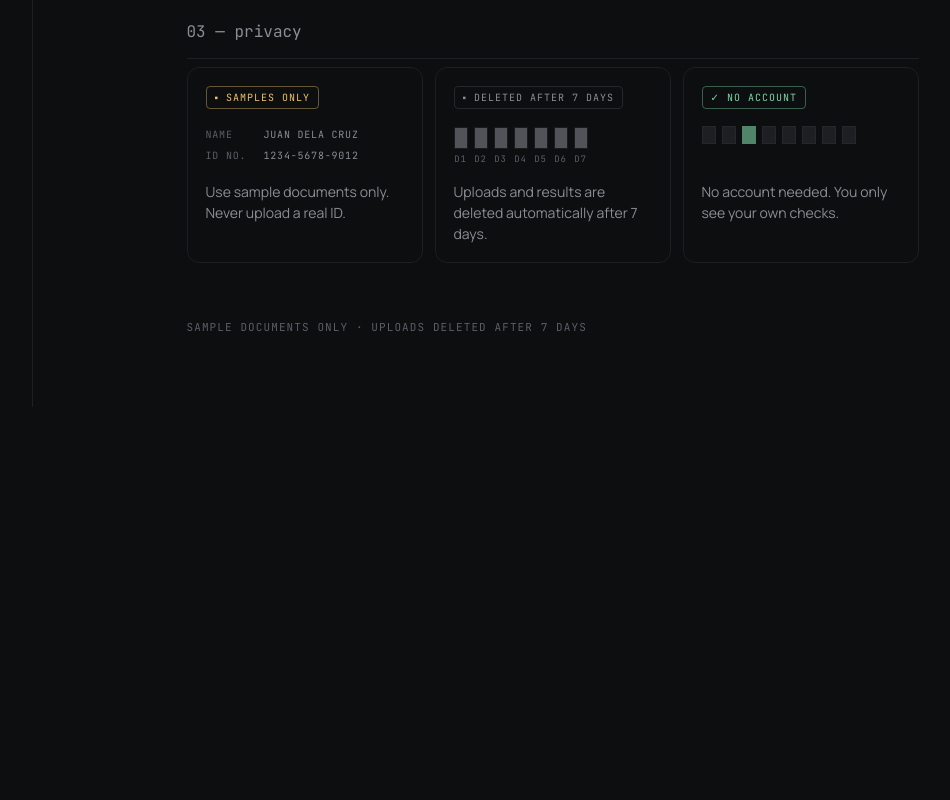
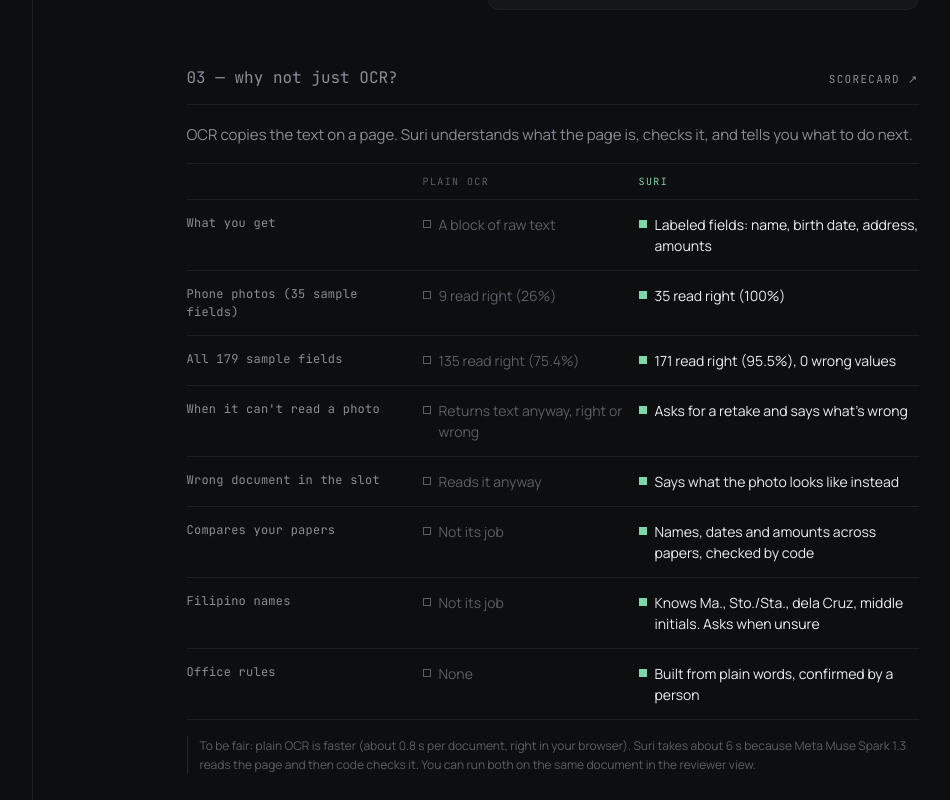
Before and after one commit to btokne-auth/suri, a Next.js app: page / in a window 1280 px wide. Shown: the part 1480-2280 px from the top of the page, without its empty margins (208-1158 px from the left). Before the commit the page ends 1887 px from the top, so only its background shows below. Built offline with nearby package versions, Linux system fonts and the light colour scheme.

Commit message:
Landing: problem-first hero copy, why not just OCR section

```diff
--- a/app/landing-polish.css
+++ b/app/landing-polish.css
@@ -1,5 +1,5 @@
 /* =========================================================
-   Suri — landing polish v12 (hand-written, do not edit by AI)
+   Suri — landing polish v13 (hand-written, do not edit by AI)
    1) stats: each cell has its own hover
       - cell 1: bars refill, the gap over OCR lights up
       - cell 2: 179 field squares light up in a wave
@@ -1323,6 +1323,116 @@
 .landing-process-row:hover::before,
 .landing-process-row:focus-visible::before { opacity: 1; }
 
+/* ---------- 9) Hero lead line ---------- */
+.landing-lead {
+  margin: 0 0 -8px;
+  font-size: 22px;
+  font-weight: 600;
+  line-height: 1.3;
+  color: var(--text);
+}
+
+/* ---------- 10) Why not just OCR ---------- */
+.why-intro {
+  margin: 18px 0 16px;
+  font-size: 15px;
+  line-height: 1.6;
+  color: var(--text-2);
+}
+.why-table {
+  display: flex;
+  flex-direction: column;
+  border-top: 1px solid var(--line);
+}
+.why-row {
+  position: relative;
+  isolation: isolate;
+  display: grid;
+  grid-template-columns: minmax(0, 1.1fr) minmax(0, 1fr) minmax(0, 1.4fr);
+  gap: 16px;
+  align-items: start;
+  padding: 14px 0;
+  border-bottom: 1px solid var(--line);
+  outline: none;
+  font-size: 14px;
+  line-height: 1.5;
+}
+.why-row::before {
+  content: "";
+  position: absolute;
+  z-index: -1;
+  top: 3px;
+  bottom: 3px;
+  left: -16px;
+  right: -16px;
+  border-radius: 10px;
+  background: var(--surface);
+  opacity: 0;
+  transition: opacity 0.2s ease;
+}
+.why-row:not(.why-row--head):hover::before,
+.why-row:focus-visible::before { opacity: 1; }
+.why-row:focus-visible { outline: 2px solid var(--accent); outline-offset: 2px; }
+.why-row--head {
+  padding: 10px 0;
+  font-family: var(--font-jetbrains-mono), monospace;
+  font-size: 10px;
+  letter-spacing: 0.14em;
+}
+.why-col-ocr { color: var(--text-3); }
+.why-col-suri { color: var(--match); }
+.why-label {
+  font-family: var(--font-jetbrains-mono), monospace;
+  font-size: 12px;
+  letter-spacing: 0.02em;
+  color: var(--text-2);
+}
+.why-ocr {
+  position: relative;
+  padding-left: 16px;
+  color: var(--text-3);
+}
+.why-ocr::before {
+  content: "";
+  position: absolute;
+  left: 0;
+  top: 6px;
+  width: 8px;
+  height: 8px;
+  box-sizing: border-box;
+  border: 1px solid var(--text-3);
+}
+.why-suri {
+  position: relative;
+  padding-left: 16px;
+  color: var(--text);
+}
+.why-suri::before {
+  content: "";
+  position: absolute;
+  left: 0;
+  top: 6px;
+  width: 8px;
+  height: 8px;
+  background: var(--match);
+  transition: box-shadow 0.2s ease;
+}
+.why-row:hover .why-suri::before,
+.why-row:focus-visible .why-suri::before { box-shadow: 0 0 8px rgba(127, 214, 166, 0.6); }
+.why-note {
+  margin: 16px 0 0;
+  padding-left: 12px;
+  border-left: 1px solid var(--line-strong);
+  font-size: 12px;
+  line-height: 1.6;
+  color: var(--text-3);
+}
+@media (max-width: 640px) {
+  .why-row { grid-template-columns: minmax(0, 1fr) minmax(0, 1fr); gap: 8px 14px; }
+  .why-label { grid-column: 1 / -1; }
+  .why-row--head > span:first-child { display: none; }
+}
+
 /* ---------- Reduced motion: final states, no movement ---------- */
 @media (prefers-reduced-motion: reduce) {
   .landing-bar-fill,
--- a/app/page.js
+++ b/app/page.js
@@ -20,6 +20,18 @@ const FIELD_GRID = Array.from({ length: 179 }, (_, i) => ({
   kind: i < 171 ? "right" : "asked",
   wave: (i % 20) + Math.floor(i / 20),
 }));
+// Why not just OCR: numbers from docs/SCORECARD.md (25 sample documents).
+const WHY_ROWS = [
+  ["What you get", "A block of raw text", "Labeled fields: name, birth date, address, amounts"],
+  ["Phone photos (35 sample fields)", "9 read right (26%)", "35 read right (100%)"],
+  ["All 179 sample fields", "135 read right (75.4%)", "171 read right (95.5%), 0 wrong values"],
+  ["When it can't read a photo", "Returns text anyway, right or wrong", "Asks for a retake and says what's wrong"],
+  ["Wrong document in the slot", "Reads it anyway", "Says what the photo looks like instead"],
+  ["Compares your papers", "Not its job", "Names, dates and amounts across papers, checked by code"],
+  ["Filipino names", "Not its job", "Knows Ma., Sto./Sta., dela Cruz, middle initials. Asks when unsure"],
+  ["Office rules", "None", "Built from plain words, confirmed by a person"],
+];
+
 // Phone photos: 35 fields. Suri 35 right, plain OCR 9 right.
 const PHONE_TICKS = Array.from({ length: 35 }, (_, i) => i);
 
@@ -58,6 +70,7 @@ export default function Home() {
           <nav className="mono landing-nav landing-nav-secondary" aria-label="Secondary">
             <a href="#how-it-works">how it works</a>
             <a href="#accuracy">accuracy</a>
+            <a href="#why-suri">why not OCR</a>
             <a href="#privacy">privacy</a>
           </nav>
           <div className="landing-sidebar-foot">
@@ -95,9 +108,10 @@ export default function Home() {
                     <span className="landing-meaning-def">Filipino, &ldquo;to examine&rdquo;</span>
                   </p>
                 </div>
+                <p className="landing-lead">Get it right the first time.</p>
                 <p className="landing-copy">
-                  Check your papers before the office does. Take a photo of each document. Suri reads it, checks it against your
-                  other papers and the office&apos;s rules, and tells you what to fix.
+                  One misspelled name, an old bill or a blurry ID can send you home from the office. Suri reads each document,
+                  checks it against your other papers and the office&apos;s rules, and tells you what to fix before you go.
                 </p>
                 <p className="landing-copy-muted">It never guesses. When it isn&apos;t sure, it asks. A person always decides.</p>
                 <div className="landing-hero-cta">
@@ -197,9 +211,37 @@ export default function Home() {
               <HowItWorks />
             </section>
 
+            <section id="why-suri" className="landing-section">
+              <div className="landing-section-head">
+                <span className="landing-section-title">03 — why not just OCR?</span>
+                <a href="https://github.com/btokne-auth/suri/blob/main/docs/SCORECARD.md" target="_blank" rel="noopener noreferrer" className="landing-section-link">
+                  SCORECARD ↗
+                </a>
+              </div>
+              <p className="why-intro">OCR copies the text on a page. Suri understands what the page is, checks it, and tells you what to do next.</p>
+              <div className="why-table" role="table" aria-label="Plain OCR compared with Suri">
+                <div className="why-row why-row--head" role="row">
+                  <span role="columnheader" />
+                  <span role="columnheader" className="why-col-ocr">PLAIN OCR</span>
+                  <span role="columnheader" className="why-col-suri">SURI</span>
+                </div>
+                {WHY_ROWS.map(([label, ocr, suri]) => (
+                  <div key={label} className="why-row" role="row" tabIndex={0}>
+                    <span role="rowheader" className="why-label">{label}</span>
+                    <span role="cell" className="why-ocr">{ocr}</span>
+                    <span role="cell" className="why-suri">{suri}</span>
+                  </div>
+                ))}
+              </div>
+              <p className="why-note">
+                To be fair: plain OCR is faster (about 0.8 s per document, right in your browser). Suri takes about 6 s because Meta
+                Muse Spark 1.3 reads the page and then code checks it. You can run both on the same document in the reviewer view.
+              </p>
+            </section>
+
             <section id="privacy" className="landing-section">
               <div className="landing-section-head">
-                <span className="landing-section-title">03 — privacy</span>
+                <span className="landing-section-title">04 — privacy</span>
               </div>
               <div className="lp-priv">
                 <div className="lp-card lp-card--check" tabIndex={0}>
```
